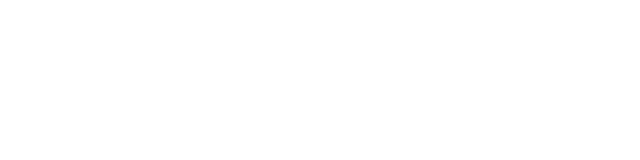
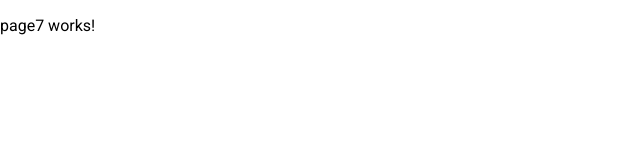
Before and after one commit to junkbin/layout-tutorial, an Angular app: page /page7 in a window 1280 px wide. Before the commit this address led to /. Shown: the top 160 px of the page, without its empty margins (0-640 px from the left). Built offline with nearby package versions, Linux system fonts and the light colour scheme.

Commit message:
page 7 added.

```diff
--- a/src/app/app-routes.ts
+++ b/src/app/app-routes.ts
@@ -5,6 +5,7 @@
 import { Page4Component } from './page4/page4.component';
 import { Page5Component } from './page5/page5.component';
 import { Page6Component } from './page6/page6.component';
+import { Page7Component } from './page7/page7.component';
 
 export const appRoutes: Routes = [
     {path: 'page1', component: Page1Component},
@@ -13,10 +14,11 @@
     {path: 'page4', component: Page4Component},
     {path: 'page5', component: Page5Component},
     {path: 'page6', component: Page6Component},
+    {path: 'page7', component: Page7Component},
     {path: '', redirectTo: '/page1', pathMatch: 'full'}
 ];
 
 export const appComponents = [
                     Page1Component, Page2Component, Page3Component, Page4Component,
-                    Page5Component, Page6Component
+                    Page5Component, Page6Component, Page7Component
                 ];
--- a/src/app/app.module.ts
+++ b/src/app/app.module.ts
@@ -13,7 +13,7 @@
   declarations: [
     AppComponent,
     appComponents,
-    SafePipe
+    SafePipe,
   ],
   imports: [
     BrowserModule,
--- /dev/null
+++ b/src/app/page7/page7.component.html
@@ -0,0 +1,3 @@
+<p>
+  page7 works!
+</p>
--- /dev/null
+++ b/src/app/page7/page7.component.ts
@@ -0,0 +1,15 @@
+import { Component, OnInit } from '@angular/core';
+
+@Component({
+  selector: 'app-page7',
+  templateUrl: './page7.component.html',
+  styleUrls: ['./page7.component.css']
+})
+export class Page7Component implements OnInit {
+
+  constructor() { }
+
+  ngOnInit() {
+  }
+
+}
```
Also changed, not shown: src/app/page7/page7.component.css (added).
